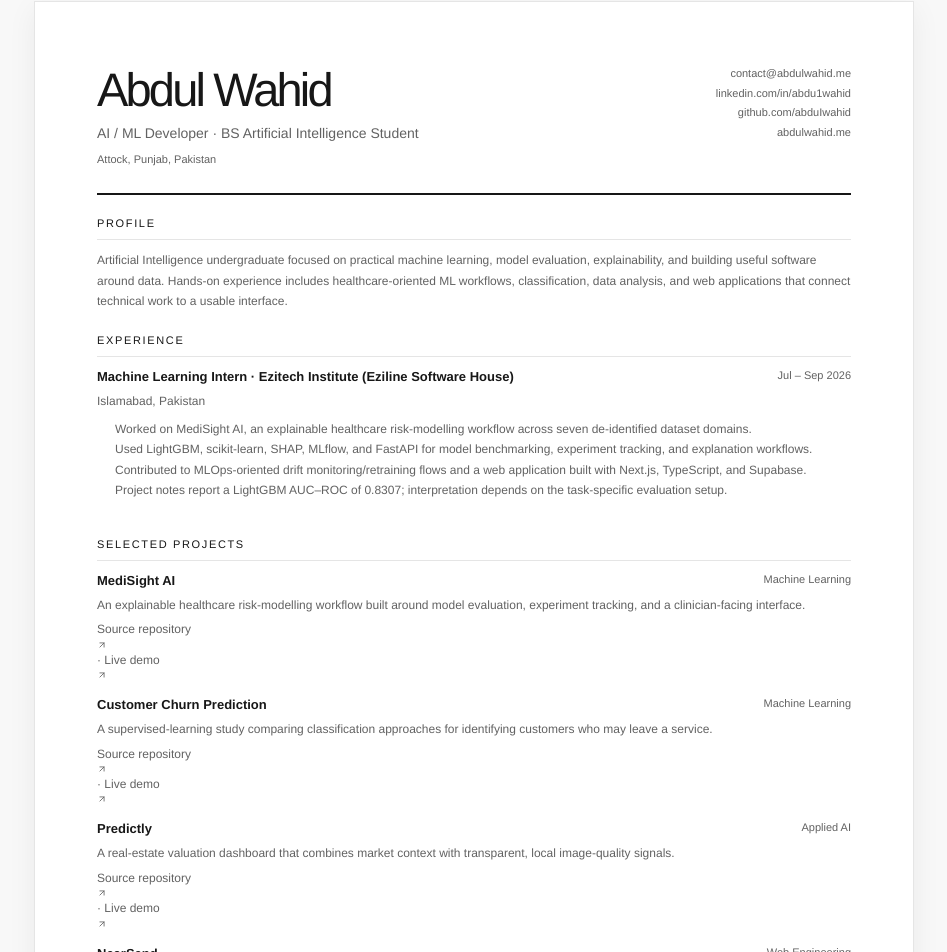
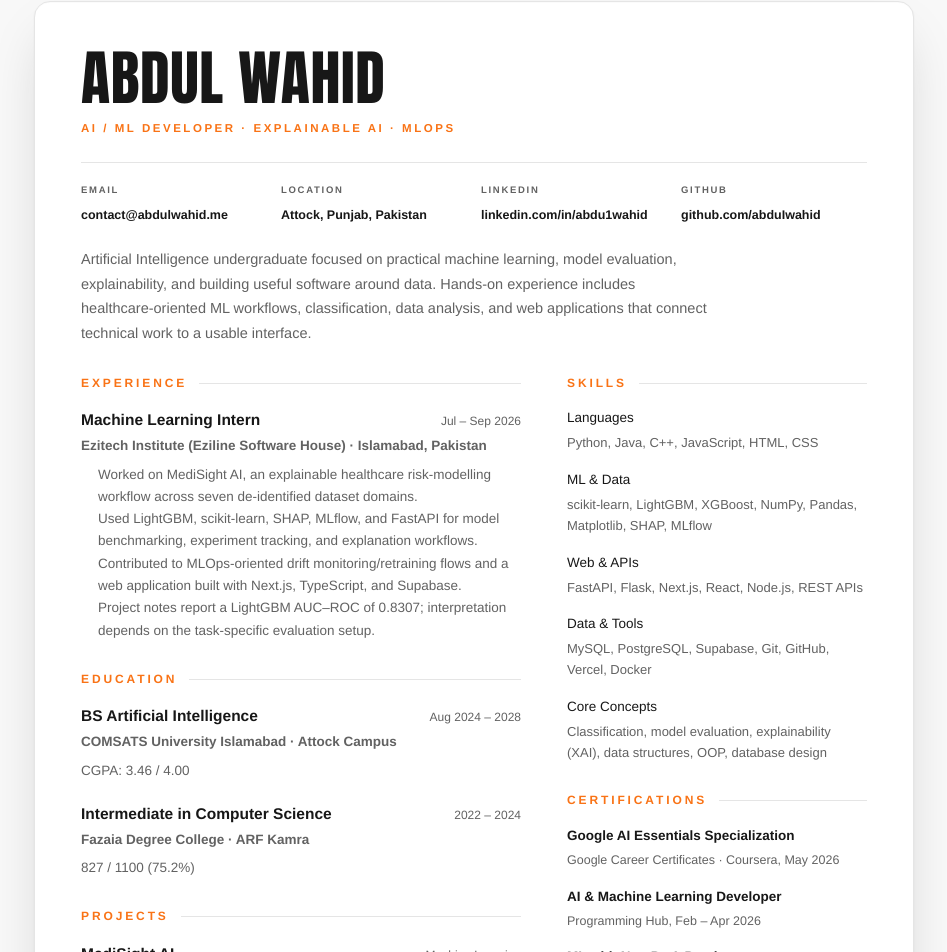
Before and after one commit to abduIwahid/Portfolio, a Next.js app: page /cv in a window 1280 px wide. Shown: the part 560-1512 px from the top of the page, without its empty margins (166-1113 px from the left). Built offline with nearby package versions, Linux system fonts and the light colour scheme; no server answers.

Commit message:
perf: flow transforms direct-to-DOM (no re-render on scroll), 800px card screenshots; feat: template-style CV page

```diff
--- a/app/cv/page.tsx
+++ b/app/cv/page.tsx
@@ -10,7 +10,29 @@ export const metadata: Metadata = {
   alternates: { canonical: '/cv' },
 };
 
+const CV_PROJECT_SLUGS = ['medisight-ai', 'customer-churn-prediction', 'predictly', 'nearsend', 'study-hub'];
+
+const SKILL_GROUPS: { title: string; items: string }[] = [
+  { title: 'Languages', items: 'Python, Java, C++, JavaScript, HTML, CSS' },
+  { title: 'ML & Data', items: 'scikit-learn, LightGBM, XGBoost, NumPy, Pandas, Matplotlib, SHAP, MLflow' },
+  { title: 'Web & APIs', items: 'FastAPI, Flask, Next.js, React, Node.js, REST APIs' },
+  { title: 'Data & Tools', items: 'MySQL, PostgreSQL, Supabase, Git, GitHub, Vercel, Docker' },
+  { title: 'Core Concepts', items: 'Classification, model evaluation, explainability (XAI), data structures, OOP, database design' },
+];
+
+const CERTIFICATIONS: { title: string; org: string }[] = [
+  { title: 'Google AI Essentials Specialization', org: 'Google Career Certificates · Coursera, May 2026' },
+  { title: 'AI & Machine Learning Developer', org: 'Programming Hub, Feb – Apr 2026' },
+  { title: 'ML with NumPy & Pandas', org: 'Educative, May 2026' },
+];
+
+const ACTIVITIES: { title: string; org: string }[] = [
+  { title: 'AI/ML Team Member', org: 'GDG on Campus · COMSATS Attock, 2026 – 2027' },
+  { title: 'Hackathon Participant', org: 'Mind to Machine 2026 AI Hackathon · COMSATS Wah, May 2026' },
+];
+
 export default function CvPage() {
+  const cvProjects = projects.filter((p) => CV_PROJECT_SLUGS.includes(p.slug));
   return <>
     <section className="page-hero">
       <div className="container page-heading">
@@ -31,34 +53,48 @@ export default function CvPage() {
           <ExternalLink size={16} /> View CV
         </a>
       </div>
-      <article className="cv-sheet">
-        <header className="cv-top">
+
+      <article className="cv-sheet cv2">
+        <header className="cv2-head">
+          <h1 className="cv2-name">{profile.name}</h1>
+          <p className="cv2-role">AI / ML Developer · Explainable AI · MLOps</p>
+          <div className="cv2-contact-strip">
             <div>
-            <h1>{profile.name}</h1>
-            <p className="cv-role">AI / ML Developer · BS Artificial Intelligence Student</p>
-            <p className="cv-role" style={{ fontSize: 11 }}>{profile.location}</p>
+              <span>Email</span>
+              <a href={`mailto:${profile.email}`}>{profile.email}</a>
             </div>
-          <div className="cv-contact">
-            <a href={`mailto:${profile.email}`}>{profile.email}</a><br />
-            <a href={profile.linkedin} target="_blank" rel="noreferrer">linkedin.com/in/abdu1wahid</a><br />
-            <a href={profile.github} target="_blank" rel="noreferrer">github.com/abduIwahid</a><br />
-            <a href="https://abdulwahid.me" target="_blank" rel="noreferrer">abdulwahid.me</a>
+            <div>
+              <span>Location</span>
+              <em>{profile.location}</em>
+            </div>
+            <div>
+              <span>LinkedIn</span>
+              <a href={profile.linkedin} target="_blank" rel="noreferrer">linkedin.com/in/abdu1wahid</a>
+            </div>
+            <div>
+              <span>GitHub</span>
+              <a href={profile.github} target="_blank" rel="noreferrer">github.com/abduIwahid</a>
+            </div>
           </div>
         </header>
 
-        <section className="cv-section">
-          <h2>Profile</h2>
-          <p>Artificial Intelligence undergraduate focused on practical machine learning, model evaluation, explainability, and building useful software around data. Hands-on experience includes healthcare-oriented ML workflows, classification, data analysis, and web applications that connect technical work to a usable interface.</p>
-        </section>
+        <p className="cv2-summary">
+          Artificial Intelligence undergraduate focused on practical machine learning, model evaluation,
+          explainability, and building useful software around data. Hands-on experience includes
+          healthcare-oriented ML workflows, classification, data analysis, and web applications that
+          connect technical work to a usable interface.
+        </p>
 
-        <section className="cv-section">
+        <div className="cv2-grid">
+          <div className="cv2-main">
+            <section className="cv2-sec">
               <h2>Experience</h2>
-          <div className="cv-item">
-            <div className="cv-item-head">
-              <strong>Machine Learning Intern · Ezitech Institute (Eziline Software House)</strong>
+              <div className="cv2-item">
+                <div className="cv2-item-head">
+                  <strong>Machine Learning Intern</strong>
                   <span>Jul – Sep 2026</span>
                 </div>
-            <p>Islamabad, Pakistan</p>
+                <p className="cv2-org">Ezitech Institute (Eziline Software House) · Islamabad, Pakistan</p>
                 <ul>
                   <li>Worked on MediSight AI, an explainable healthcare risk-modelling workflow across seven de-identified dataset domains.</li>
                   <li>Used LightGBM, scikit-learn, SHAP, MLflow, and FastAPI for model benchmarking, experiment tracking, and explanation workflows.</li>
@@ -68,58 +104,79 @@ export default function CvPage() {
               </div>
             </section>
 
-        <section className="cv-section">
-          <h2>Selected projects</h2>
-          {projects.filter((p) => ['medisight-ai', 'customer-churn-prediction', 'predictly', 'nearsend', 'study-hub'].includes(p.slug)).map((project) => (
-            <div className="cv-item" key={project.slug}>
-              <div className="cv-item-head">
+            <section className="cv2-sec">
+              <h2>Education</h2>
+              <div className="cv2-item">
+                <div className="cv2-item-head">
+                  <strong>BS Artificial Intelligence</strong>
+                  <span>Aug 2024 – 2028</span>
+                </div>
+                <p className="cv2-org">COMSATS University Islamabad · Attock Campus</p>
+                <p>CGPA: 3.46 / 4.00</p>
+              </div>
+              <div className="cv2-item">
+                <div className="cv2-item-head">
+                  <strong>Intermediate in Computer Science</strong>
+                  <span>2022 – 2024</span>
+                </div>
+                <p className="cv2-org">Fazaia Degree College · ARF Kamra</p>
+                <p>827 / 1100 (75.2%)</p>
+              </div>
+            </section>
+
+            <section className="cv2-sec">
+              <h2>Projects</h2>
+              {cvProjects.map((project) => (
+                <div className="cv2-item" key={project.slug}>
+                  <div className="cv2-item-head">
                     <strong>{project.name}</strong>
                     <span>{project.category}</span>
                   </div>
                   <p>{project.summary}</p>
-              <p>
+                  <p className="cv2-stack">{project.stack.slice(0, 5).join(' · ')}</p>
+                  <p className="cv2-links">
                     {project.repo ? <a href={project.repo} target="_blank" rel="noreferrer">Source repository <ArrowUpRight size={10} style={{ verticalAlign: 'middle' }} /></a> : <span>Source repository link not confirmed</span>}
                     {project.demo ? <> · <a href={project.demo} target="_blank" rel="noreferrer">Live demo <ArrowUpRight size={10} style={{ verticalAlign: 'middle' }} /></a></> : null}
                   </p>
                 </div>
               ))}
             </section>
+          </div>
 
-        <section className="cv-section">
-          <h2>Education</h2>
-          <div className="cv-item">
-            <div className="cv-item-head">
-              <strong>BS Artificial Intelligence · COMSATS University Islamabad, Attock Campus</strong>
-              <span>Aug 2024 – 2028</span>
+          <aside className="cv2-side">
+            <section className="cv2-sec">
+              <h2>Skills</h2>
+              {SKILL_GROUPS.map((group) => (
+                <div className="cv2-skill-group" key={group.title}>
+                  <h3>{group.title}</h3>
+                  <p>{group.items}</p>
                 </div>
-            <p>CGPA: 3.46 / 4.00</p>
-          </div>
-          <div className="cv-item">
-            <div className="cv-item-head">
-              <strong>Intermediate in Computer Science · Fazaia Degree College ARF Kamra</strong>
-              <span>2022 – 2024</span>
-            </div>
-            <p>827 / 1100 (75.2%)</p>
-          </div>
+              ))}
             </section>
 
-        <section className="cv-section">
-          <h2>Technical skills</h2>
-          <p><strong>Languages:</strong> Python, Java, C++, JavaScript, HTML, CSS</p>
-          <p><strong>ML &amp; data:</strong> scikit-learn, NumPy, Pandas, Matplotlib, LightGBM, SHAP, MLflow</p>
-          <p><strong>Web &amp; APIs:</strong> FastAPI, Flask, Next.js, React, Node.js, REST APIs</p>
-          <p><strong>Data &amp; tools:</strong> MySQL, PostgreSQL, Supabase, Git, GitHub, Vercel, Docker</p>
-          <p><strong>Core concepts:</strong> classification, model evaluation, explainability, data structures, OOP, database design</p>
+            <section className="cv2-sec">
+              <h2>Certifications</h2>
+              {CERTIFICATIONS.map((cert) => (
+                <div className="cv2-cert" key={cert.title}>
+                  <strong>{cert.title}</strong>
+                  <span>{cert.org}</span>
+                </div>
+              ))}
             </section>
 
-        <section className="cv-section">
-          <h2>Certificates &amp; activities</h2>
-          <p>Google AI Essentials Specialization — Google Career Certificates / Coursera (May 2026)</p>
-          <p>AI &amp; Machine Learning Developer — Programming Hub (Feb–Apr 2026)</p>
-          <p>AI/ML Team Member — GDG on Campus, COMSATS Attock (2026–2027)</p>
-          <p>Participant — Mind to Machine 2026 AI Hackathon, COMSATS Wah (May 2026)</p>
+            <section className="cv2-sec">
+              <h2>Activities</h2>
+              {ACTIVITIES.map((act) => (
+                <div className="cv2-cert" key={act.title}>
+                  <strong>{act.title}</strong>
+                  <span>{act.org}</span>
+                </div>
+              ))}
             </section>
+          </aside>
+        </div>
       </article>
+
       <p className="cv-footnote">
         This CV view mirrors the PDF version. For formal applications, use the PDF. <Link href="/contact">Contact me <ArrowUpRight size={12} style={{ verticalAlign: 'middle' }} /></Link>
       </p>
--- a/app/globals.css
+++ b/app/globals.css
@@ -3984,3 +3984,206 @@ button {
     animation: none;
   }
 }
+
+
+/* ---------- Flow performance: lighter paint inside the scroll stage ---------- */
+.flow-card .project-card {
+  box-shadow: 0 1px 2px color-mix(in srgb, var(--foreground) 6%, transparent), 0 14px 30px -12px color-mix(in srgb, var(--foreground) 20%, transparent);
+}
+
+@media (hover: hover) and (pointer: fine) {
+  .flow-card .project-card:hover {
+    transform: none;
+  }
+}
+
+/* ---------- CV template view (Samra-style pattern, theme colours) ---------- */
+.cv2 {
+  padding: clamp(22px, 4.5vw, 46px);
+  border-radius: 16px;
+  box-shadow: 0 1px 2px color-mix(in srgb, var(--foreground) 6%, transparent), 0 24px 54px -18px color-mix(in srgb, var(--foreground) 22%, transparent), inset 0 1px 0 color-mix(in srgb, var(--background) 60%, transparent);
+}
+
+.cv2-name {
+  font-family: var(--font-display), 'Arial Narrow', Impact, sans-serif;
+  font-size: clamp(38px, 8vw, 60px);
+  font-weight: 400;
+  letter-spacing: 0.01em;
+  text-transform: uppercase;
+  line-height: 1;
+}
+
+.cv2-role {
+  color: var(--accent);
+  font-size: 11.5px;
+  font-weight: 700;
+  letter-spacing: 0.22em;
+  text-transform: uppercase;
+  margin-top: 12px;
+}
+
+.cv2-contact-strip {
+  display: grid;
+  grid-template-columns: repeat(4, 1fr);
+  gap: 14px;
+  margin-top: 24px;
+  padding-top: 20px;
+  border-top: 1px solid var(--border);
+}
+
+.cv2-contact-strip span {
+  display: block;
+  font-size: 9.5px;
+  font-weight: 700;
+  letter-spacing: 0.18em;
+  text-transform: uppercase;
+  color: var(--muted);
+  margin-bottom: 5px;
+}
+
+.cv2-contact-strip a,
+.cv2-contact-strip em {
+  font-size: 12.5px;
+  font-style: normal;
+  font-weight: 600;
+  overflow-wrap: anywhere;
+}
+
+.cv2-summary {
+  margin-top: 20px;
+  color: var(--muted);
+  line-height: 1.7;
+  font-size: 14.5px;
+  max-width: 78ch;
+}
+
+.cv2-grid {
+  display: grid;
+  grid-template-columns: minmax(0, 1fr) 300px;
+  gap: clamp(26px, 4vw, 46px);
+}
+
+.cv2-sec {
+  margin-top: 28px;
+}
+
+.cv2-sec h2 {
+  display: flex;
+  align-items: center;
+  gap: 12px;
+  font-size: 12px;
+  font-weight: 800;
+  letter-spacing: 0.24em;
+  text-transform: uppercase;
+  color: var(--accent);
+  margin-bottom: 16px;
+}
+
+.cv2-sec h2::after {
+  content: '';
+  flex: 1;
+  height: 1px;
+  background: var(--border);
+}
+
+.cv2-item {
+  margin-bottom: 20px;
+}
+
+.cv2-item-head {
+  display: flex;
+  justify-content: space-between;
+  align-items: baseline;
+  gap: 12px;
+}
+
+.cv2-item-head strong {
+  font-size: 15.5px;
+}
+
+.cv2-item-head span {
+  font-size: 12px;
+  color: var(--muted);
+  white-space: nowrap;
+}
+
+.cv2-org {
+  color: var(--accent);
+  font-weight: 600;
+  font-size: 13.5px;
+  margin: 3px 0 6px;
+}
+
+.cv2-item p {
+  color: var(--muted);
+  line-height: 1.65;
+  font-size: 13.5px;
+}
+
+.cv2-item ul {
+  padding-left: 17px;
+  color: var(--muted);
+  line-height: 1.65;
+  font-size: 13.5px;
+}
+
+.cv2-item li::marker {
+  color: var(--accent);
+}
+
+.cv2-stack {
+  color: var(--accent);
+  font-size: 12px;
+  font-weight: 600;
+  margin-top: 5px;
+}
+
+.cv2-links {
+  font-size: 12.5px;
+  margin-top: 4px;
+}
+
+.cv2-skill-group {
+  margin-bottom: 16px;
+}
+
+.cv2-skill-group h3 {
+  font-size: 13.5px;
+  margin-bottom: 4px;
+}
+
+.cv2-skill-group p {
+  color: var(--muted);
+  font-size: 13px;
+  line-height: 1.6;
+}
+
+.cv2-cert {
+  margin-bottom: 15px;
+}
+
+.cv2-cert strong {
+  display: block;
+  font-size: 13.5px;
+}
+
+.cv2-cert span {
+  color: var(--muted);
+  font-size: 12.5px;
+}
+
+@media (max-width: 860px) {
+  .cv2-grid {
+    grid-template-columns: 1fr;
+  }
+
+  .cv2-contact-strip {
+    grid-template-columns: repeat(2, 1fr);
+  }
+}
+
+@media print {
+  .cv2 {
+    box-shadow: none;
+  }
+}
```
Also changed, not shown: components/project-flow.tsx (+54 -39 lines), components/project-shot.tsx (+4 -4 lines). Lines whose indentation alone changed are shown as unchanged.
